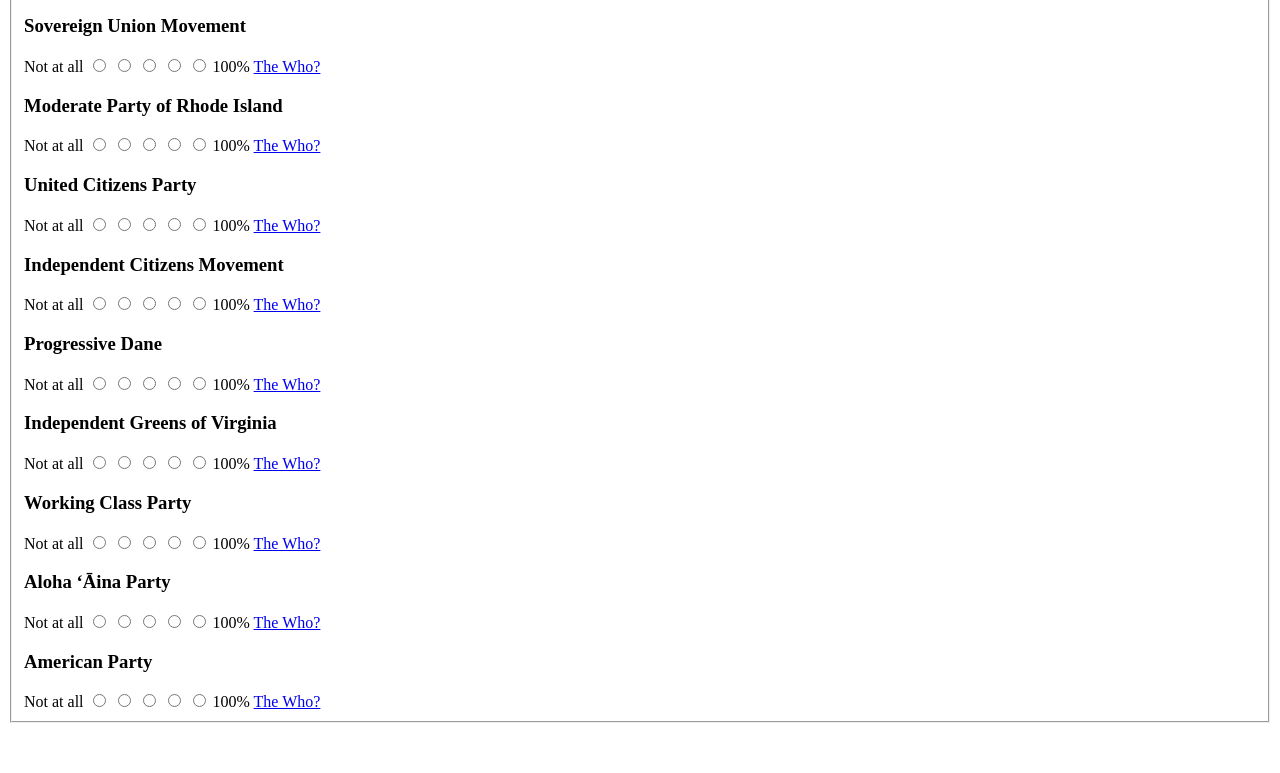
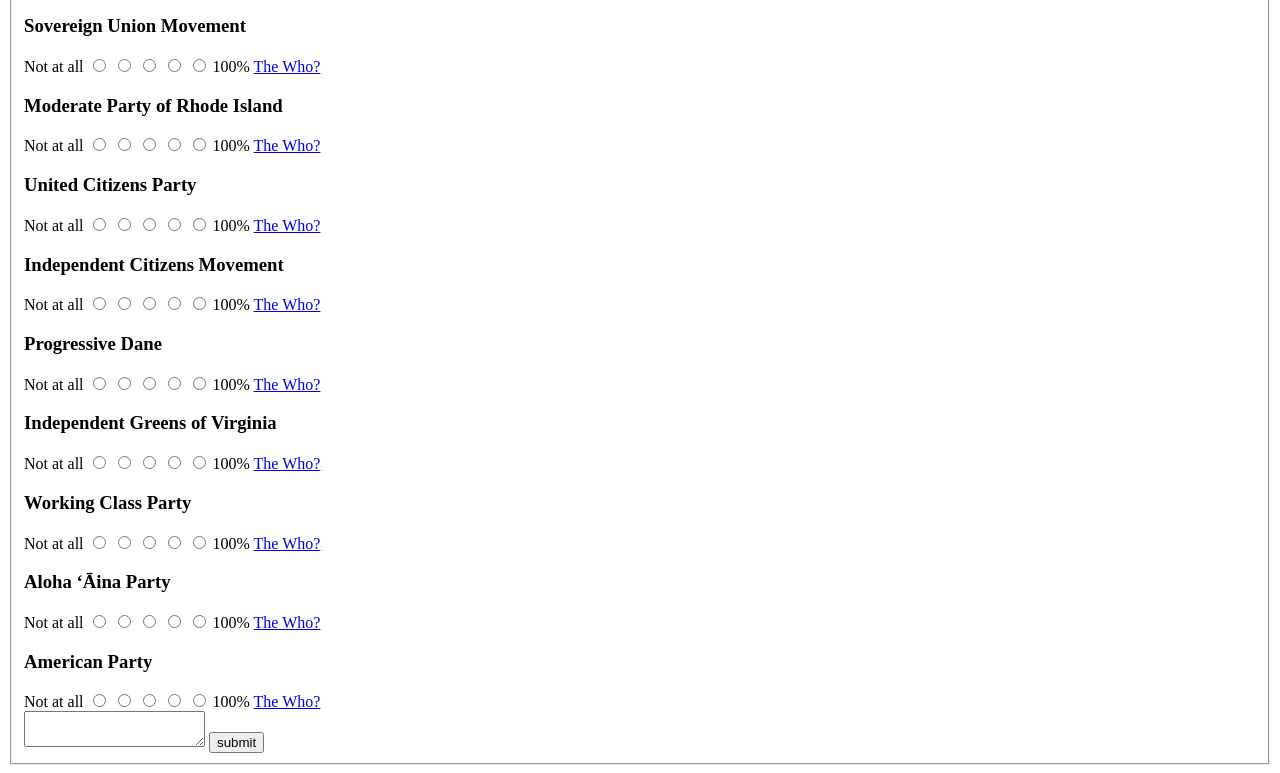
Before and after one commit to MakeMeSenpai/RealDemocrate, a plain HTML site: page index.html in a window 1280 px wide. Shown: the part 4507-5280 px from the top of the page. Before the commit the page ends 5238 px from the top, so only its background shows below. Drawn offline with Linux system fonts and the light colour scheme.

Commit message:
textarea

```diff
--- a/index.html
+++ b/index.html
@@ -696,6 +696,9 @@
                 100%
                 <a href="https://en.wikipedia.org/wiki/American_Party_(1969)">The Who?</a>
             </div>
+            <textarea placeholder="please leave a few comments about why you voted the way you did">
+            </textarea>
+            <button type="submit">submit</button>
         </fieldset>
     </form>
 
```
